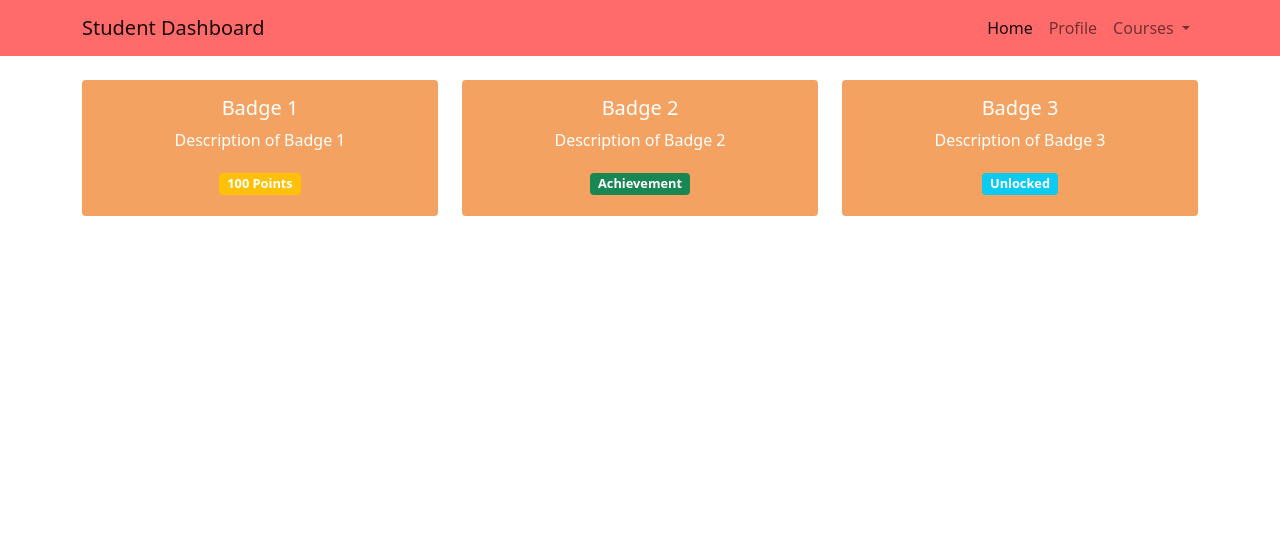
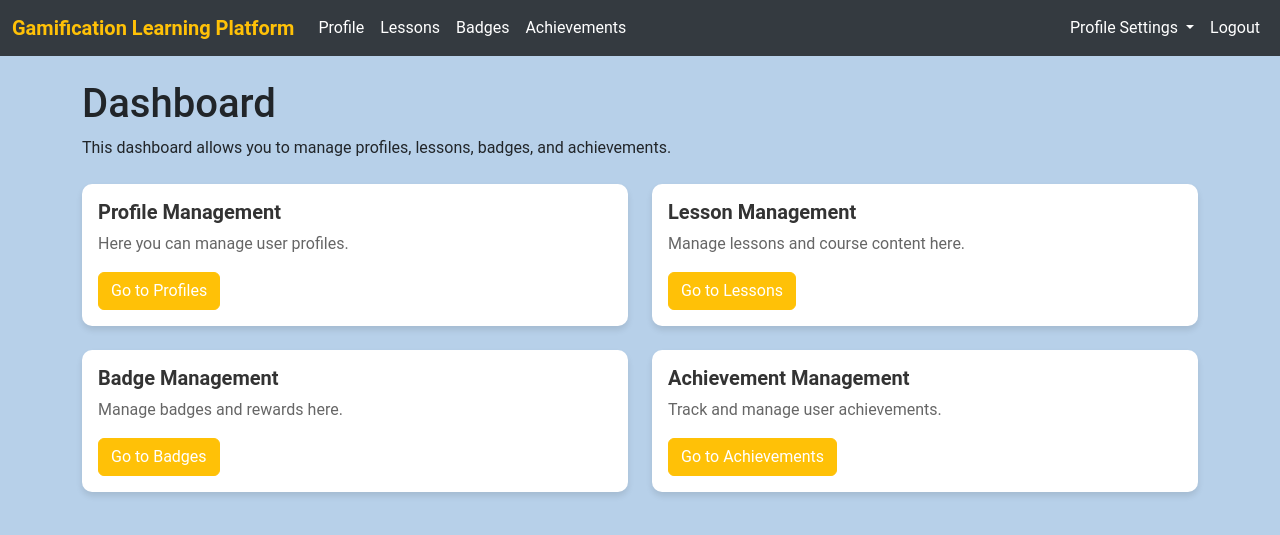
Before and after one commit to Ankitshukla90/djangolearning, a Django app: page /courseapp/dashboard in a window 1280 px wide. Shown: the top 535 px of the page. Run offline with Django 5.2, Linux system fonts and the light colour scheme; the visitor is signed in with stand-in values (Sample User, id 1); some libraries are stand-ins or nearby versions.

Commit message:
new stuff

```diff
--- a/templates/dashboard.html
+++ b/templates/dashboard.html
@@ -6,136 +6,172 @@
   <meta charset="UTF-8">
   <meta name="viewport" content="width=device-width, initial-scale=1.0">
   <title>Dashboard</title>
-    <!-- Bootstrap CSS -->
-    <link href="https://cdn.jsdelivr.net/npm/bootstrap@5.1.3/dist/css/bootstrap.min.css" rel="stylesheet">
-    <!-- Custom CSS -->
+  <link href="https://cdn.jsdelivr.net/npm/bootstrap@5.3.0-alpha1/dist/css/bootstrap.min.css" rel="stylesheet">
   <style>
-        /* Navbar */
-        .navbar {
-            background-color: #FF6B6B; /* Coral */
+    /* Custom CSS for the admin dashboard */
+    body {
+      font-family: 'Roboto', sans-serif;
+      background-color: #b7d0e9;
     }
 
-        /* Navbar Brand */
-        .navbar-brand {
-            color: #FFFFFF; /* White */
+    .navbar {
+      background-color: #343a40 !important;
     }
 
-        /* Navbar Links */
-        .navbar-nav .nav-link {
-            color: #FFFFFF; /* White */
+    .navbar-brand {
+      color: #ffc107 !important;
+      font-weight: bold;
     }
 
-        /* Active Navbar Link */
-        .navbar-nav .nav-link.active {
-            color: #F9C74F; /* Yellow */
+    .nav-link {
+      color: #fff !important;
     }
 
-        /* Badges */
-        .badge {
-            font-size: 0.8rem;
-            margin-top: 5px;
-            margin-bottom: 5px;
+    .nav-link:hover {
+      color: #ffc107 !important;
     }
 
-        /* Cards */
-        .card {
-            background-color: #F4A261; /* Burnt Orange */
-            border: none;
+    .container {
+      margin-top: 20px;
     }
 
-        /* Card Titles */
-        .card-title {
-            color: #FFFFFF; /* White */
+    .card {
+      border: none;
+      border-radius: 10px;
+      box-shadow: 0 4px 6px rgba(0, 0, 0, 0.1);
+      transition: all 0.3s ease;
     }
 
-        /* Card Text */
-        .card-text {
-            color: #FFFFFF; /* White */
+    .card:hover {
+      transform: translateY(-5px);
     }
 
-        /* Dropdown Menu */
-        .dropdown-menu {
-            background-color: #2A9D8F; /* Teal */
+    .card-title {
+      color: #333;
+      font-weight: bold;
     }
 
-        /* Dropdown Items */
-        .dropdown-item {
-            color: #FFFFFF; /* White */
+    .card-text {
+      color: #666;
     }
 
-        /* Active Dropdown Item */
-        .dropdown-item.active {
-            background-color: #E76F51; /* Rust */
+    .btn-primary {
+      background-color: #ffc107;
+      border-color: #ffc107;
+      transition: background-color 0.3s ease;
     }
 
+    .btn-primary:hover {
+      background-color: #ffca3a;
+      border-color: #ffca3a;
+    }
+
+    .btn-secondary {
+      background-color: #6c757d;
+      border-color: #6c757d;
+      transition: background-color 0.3s ease;
+    }
+
+    .btn-secondary:hover {
+      background-color: #868e96;
+      border-color: #868e96;
+    }
   </style>
 </head>
 <body>
 
 <!-- Navbar -->
-<nav class="navbar navbar-expand-lg navbar-light">
-    <div class="container">
-        <a class="navbar-brand" href="#">Student Dashboard</a>
+<nav class="navbar navbar-expand-lg navbar-dark bg-dark">
+  <div class="container-fluid">
+    <a class="navbar-brand" href="#">Gamification Learning Platform</a>
     <button class="navbar-toggler" type="button" data-bs-toggle="collapse" data-bs-target="#navbarNav" aria-controls="navbarNav" aria-expanded="false" aria-label="Toggle navigation">
       <span class="navbar-toggler-icon"></span>
     </button>
     <div class="collapse navbar-collapse" id="navbarNav">
-            <ul class="navbar-nav ms-auto">
-                <li class="nav-item">
-                    <a class="nav-link active" aria-current="page" href="#">Home</a>
-                </li>
+      <ul class="navbar-nav">
         <li class="nav-item">
           <a class="nav-link" href="#">Profile</a>
         </li>
+        <li class="nav-item">
+          <a class="nav-link" href="#">Lessons</a>
+        </li>
+        <li class="nav-item">
+          <a class="nav-link" href="#">Badges</a>
+        </li>
+        <li class="nav-item">
+          <a class="nav-link" href="#">Achievements</a>
+        </li>
+      </ul>
+      <ul class="navbar-nav ms-auto">
         <li class="nav-item dropdown">
-                    <a class="nav-link dropdown-toggle" href="#" id="navbarDropdownMenuLink" role="button" data-bs-toggle="dropdown" aria-expanded="false">
-                        Courses
+          <a class="nav-link dropdown-toggle" href="#" id="navbarDropdown" role="button" data-bs-toggle="dropdown" aria-expanded="false">
+            Profile Settings
           </a>
-                    <ul class="dropdown-menu" aria-labelledby="navbarDropdownMenuLink">
-                        <li><a class="dropdown-item active" href="#">Course 1</a></li>
-                        <li><a class="dropdown-item" href="#">Course 2</a></li>
-                        <li><a class="dropdown-item" href="#">Course 3</a></li>
+          <ul class="dropdown-menu" aria-labelledby="navbarDropdown">
+            <li><a class="dropdown-item" href="#">Edit Profile</a></li>
+            <li><a class="dropdown-item" href="#">Change Password</a></li>
+            <li><hr class="dropdown-divider"></li>
+            <li><a class="dropdown-item" href="#">Privacy Settings</a></li>
           </ul>
+        </li>
+        <li class="nav-item">
+          <a class="nav-link" href="#">Logout</a>
         </li>
       </ul>
     </div>
   </div>
 </nav>
 
-<!-- Badges with Icons -->
+<!-- Content -->
 <div class="container mt-4">
-    <div class="row">
-        <div class="col-md-4">
-            <div class="card text-center">
+  <h1>Dashboard</h1>
+  <p>This dashboard allows you to manage profiles, lessons, badges, and achievements.</p>
+
+  <!-- Placeholder content, you will replace this with actual Django template tags -->
+  <div class="row mt-4">
+    <div class="col-md-6">
+      <div class="card">
         <div class="card-body">
-                    <h5 class="card-title">Badge 1</h5>
-                    <p class="card-text">Description of Badge 1</p>
-                    <span class="badge bg-warning"><i class="bi bi-star-fill"></i> 100 Points</span>
+          <h5 class="card-title">Profile Management</h5>
+          <p class="card-text">Here you can manage user profiles.</p>
+          <a href="#" class="btn btn-primary">Go to Profiles</a>
         </div>
       </div>
     </div>
-        <div class="col-md-4">
-            <div class="card text-center">
+    <div class="col-md-6">
+      <div class="card">
         <div class="card-body">
-                    <h5 class="card-title">Badge 2</h5>
-                    <p class="card-text">Description of Badge 2</p>
-                    <span class="badge bg-success"><i class="bi bi-trophy-fill"></i> Achievement</span>
+          <h5 class="card-title">Lesson Management</h5>
+          <p class="card-text">Manage lessons and course content here.</p>
+          <a href="#" class="btn btn-primary">Go to Lessons</a>
         </div>
       </div>
     </div>
-        <div class="col-md-4">
-            <div class="card text-center">
+  </div>
+
+  <div class="row mt-4">
+    <div class="col-md-6">
+      <div class="card">
         <div class="card-body">
-                    <h5 class="card-title">Badge 3</h5>
-                    <p class="card-text">Description of Badge 3</p>
-                    <span class="badge bg-info"><i class="bi bi-lightning-charge-fill"></i> Unlocked</span>
+          <h5 class="card-title">Badge Management</h5>
+          <p class="card-text">Manage badges and rewards here.</p>
+          <a href="#" class="btn btn-primary">Go to Badges</a>
+        </div>
+      </div>
+    </div>
+    <div class="col-md-6">
+      <div class="card">
+        <div class="card-body">
+          <h5 class="card-title">Achievement Management</h5>
+          <p class="card-text">Track and manage user achievements.</p>
+          <a href="#" class="btn btn-primary">Go to Achievements</a>
         </div>
       </div>
     </div>
     </div>
 </div>
 
-<!-- Bootstrap Bundle with Popper -->
-<script src="https://cdn.jsdelivr.net/npm/bootstrap@5.1.3/dist/js/bootstrap.bundle.min.js"></script>
+<script src="https://cdn.jsdelivr.net/npm/@popperjs/core@2.11.6/dist/umd/popper.min.js"></script>
+<script src="https://cdn.jsdelivr.net/npm/bootstrap@5.3.0-alpha1/dist/js/bootstrap.min.js"></script>
 </body>
 </html>
```
Also changed, not shown: templates/courses.html (+4 -4 lines), templates/lesson.html (line endings or trailing spaces). Lines whose indentation alone changed are shown as unchanged.
